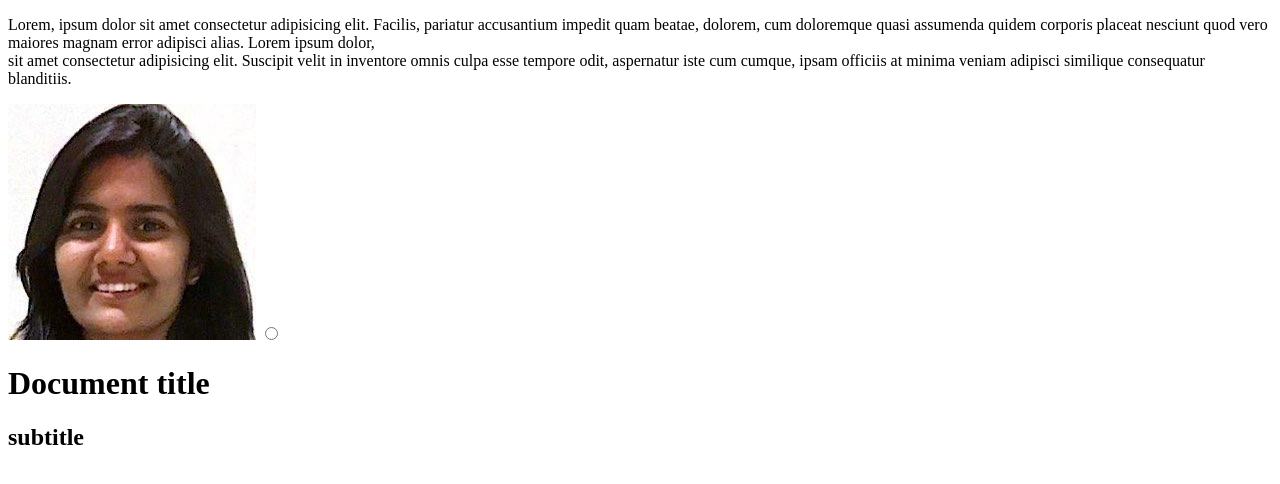
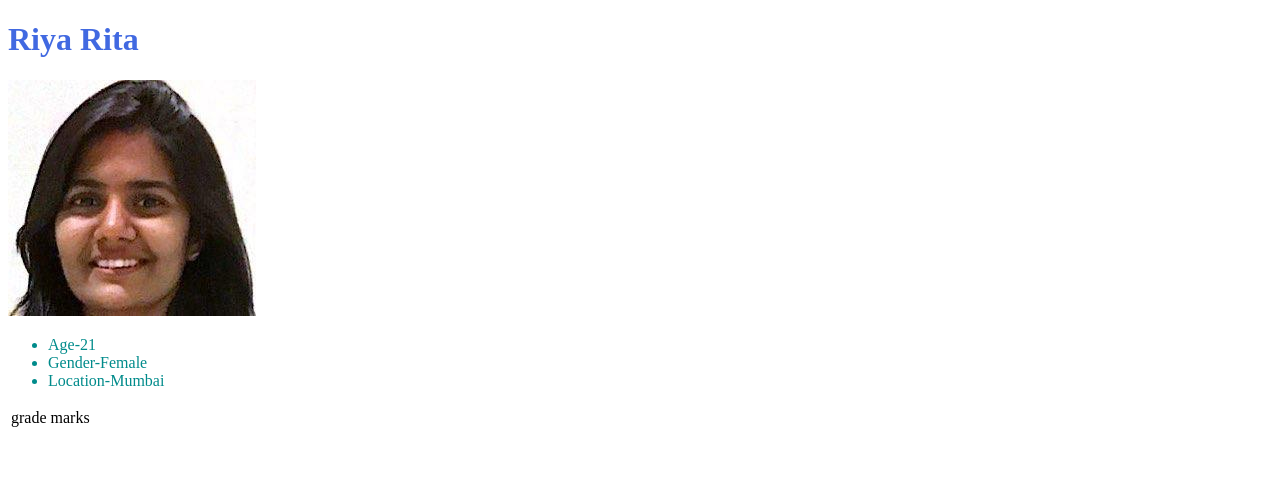
Before and after one commit to Riyarita/demo-html, a plain HTML site: page index.html in a window 1280 px wide. Drawn offline with Linux system fonts and the light colour scheme.

Commit message:
modified something

```diff
--- a/index.html
+++ b/index.html
@@ -1,23 +1,29 @@
 <!DOCTYPE html>
 <html>
-
-        <head>
-            <title>Riya Rita
-            </title>
-        </head>
+ <head>
+ <title>Riya Rita
+ </title>
+ </head>
 
 </html>
-<body> </body>
-<p>Lorem, ipsum dolor sit amet consectetur adipisicing elit. Facilis, pariatur accusantium impedit quam beatae, dolorem, cum doloremque quasi assumenda quidem corporis placeat nesciunt quod vero maiores magnam error adipisci alias.
-Lorem ipsum dolor, <br>sit amet consectetur adipisicing elit. Suscipit velit in inventore omnis culpa esse tempore odit, aspernatur iste cum cumque, ipsam officiis at minima veniam adipisci similique consequatur blanditiis.
-</p>
 
+<h1 style="color:royalblue"> Riya Rita</h1>
 <img src ='./image.jpg' />
-<input type="radio" /
 
+<body>
+    <ul>
+ <li style="color: darkcyan"></style> Age-21</li>
+ <li style="color: darkcyan"> Gender-Female</li>
+ <li style="color: darkcyan">Location-Mumbai</li>
+ </ul>
 
-<br>
-
-
-<h1>Document title</h1>
-<h2>subtitle</h2>
+ <table>
+     <thead Academics></thead>
+     <tr>
+         <td>grade
+             marks
+         </td>
+     </tr>
+ </table>
+</body>
+<a href=""></a>
```
